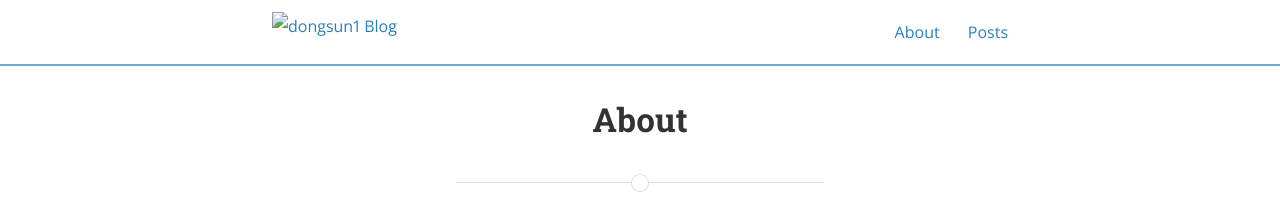
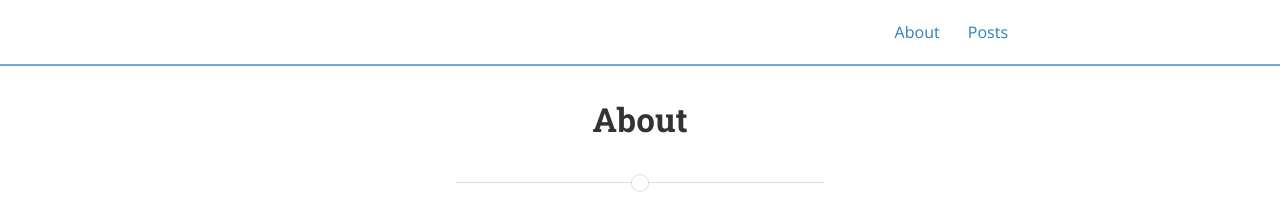
Before and after one commit to dongsun1/dongsun1.dev, a Jekyll site: the page built from about.md, in a window 1280 px wide. Shown: the top 202 px of the page. Built offline with Jekyll 4.4.1, drawn with Linux system fonts in a browser that asks for light colours; nearby versions of some CDN libraries.

Commit message:
change header logo

```diff
--- a/_includes/header.html
+++ b/_includes/header.html
@@ -1,11 +1,11 @@
 <header class="navigation" role="banner">
   <div class="navigation-wrapper">
     <a href="{{ site.baseurl }}/about/" class="logo">
-      {% if site.logo %}
+      <!-- {% if site.logo %}
       <img src="{{ site.logo | prepend: site.baseurl }}" alt="{{ site.title }}">
-      {% else %}
+      {% else %} -->
       <span>{{ site.title }}</span>
-      {% endif %}
+      <!-- {% endif %} -->
     </a>
     <a href="javascript:void(0)" class="navigation-menu-button" id="js-mobile-menu">
       <i class="fa fa-bars"></i>
```
